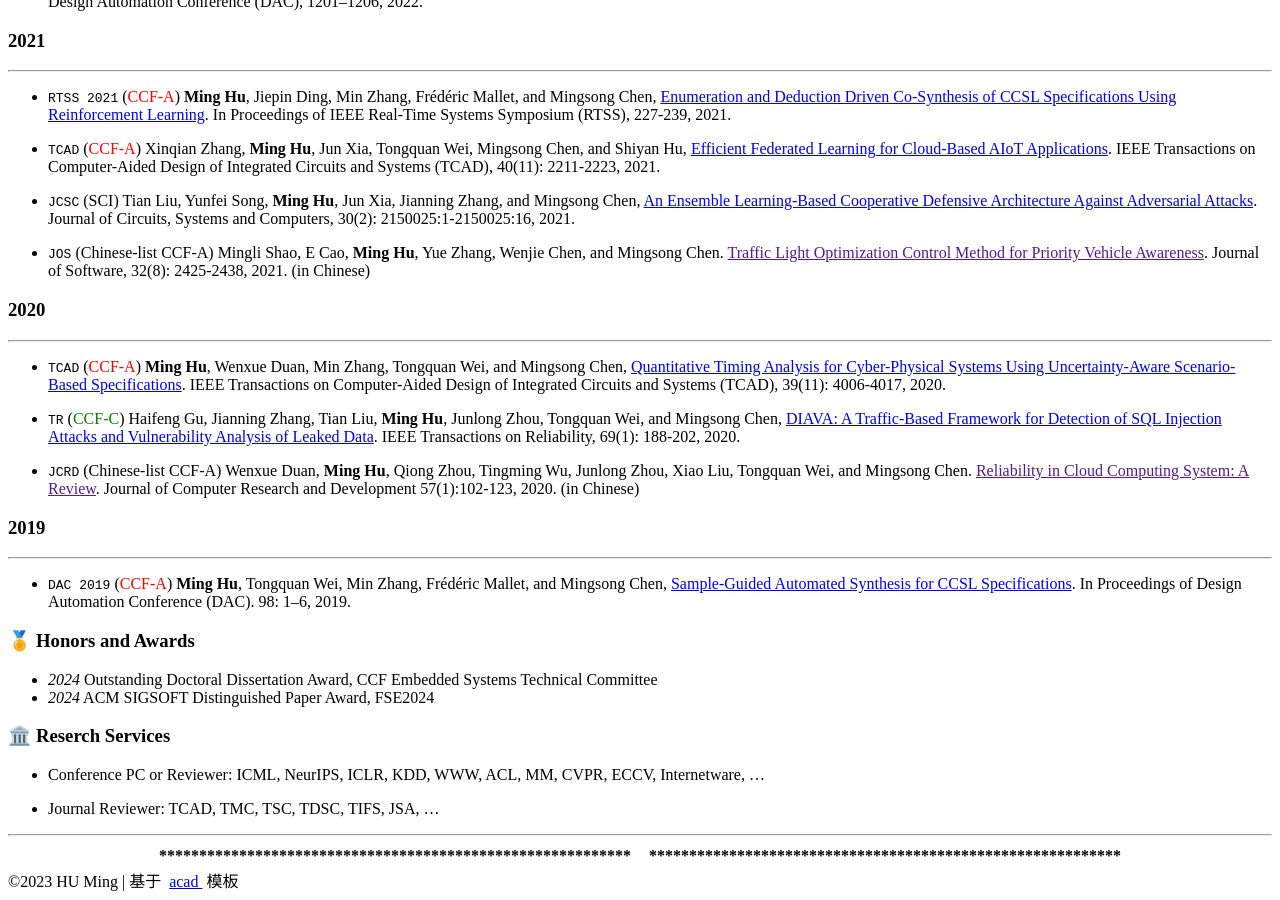
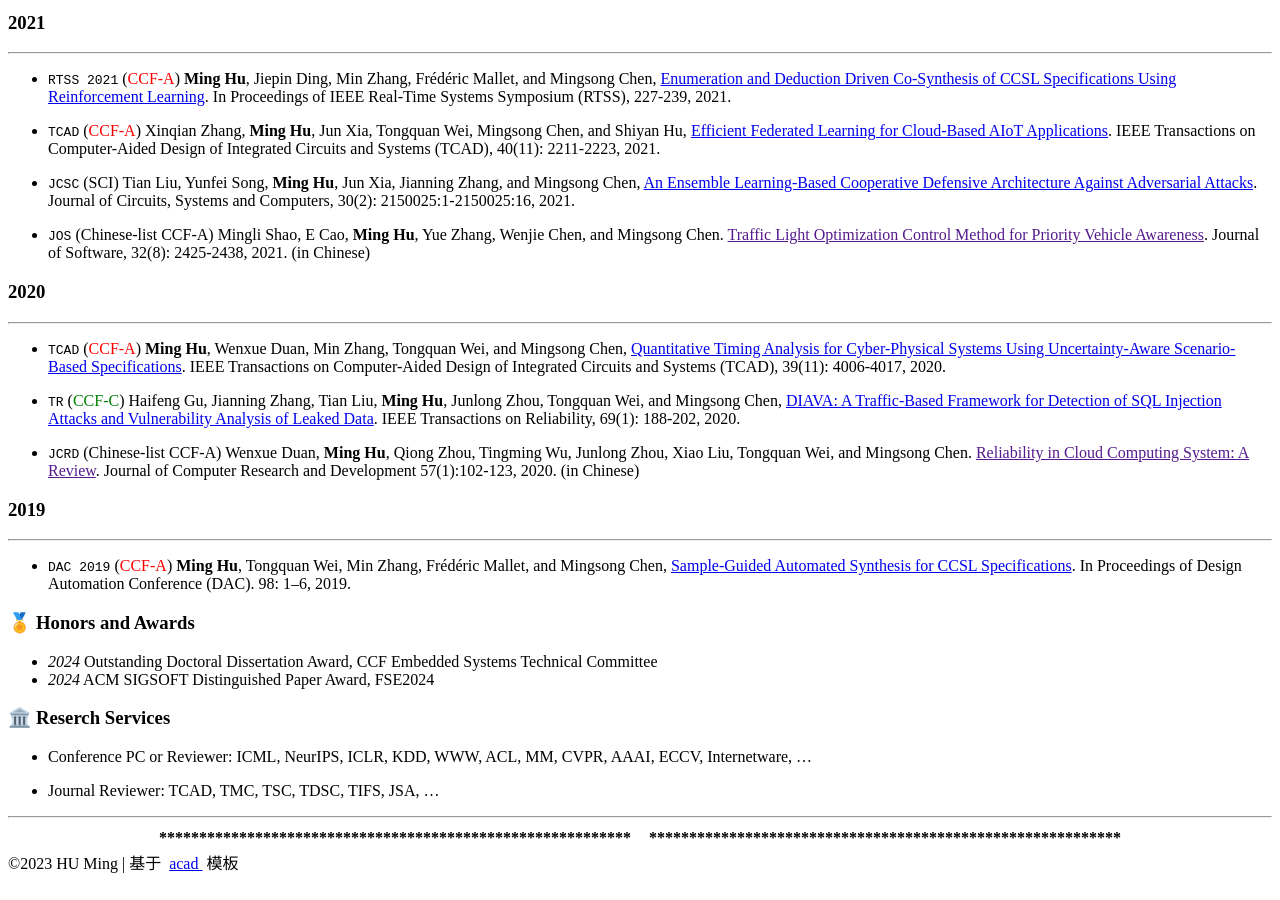
Before and after one commit to HUMingProfile/humingprofile.github.io, a Jekyll site: the page built from _pages/about.md, in a window 1280 px wide and 900 px high, scrolled down 5004 px. Built offline with Jekyll 4.4.1, drawn with Linux system fonts in a browser that asks for light colours; some web fonts are replaced; a script that is not in the unit is left out; some of the changed text lies outside the part shown.

Commit message:
Update about.md

```diff
--- a/_pages/about.md
+++ b/_pages/about.md
@@ -248,7 +248,7 @@ In addition, if you are interested in our research or have any questions, please
 
 # 🏛️ Reserch Services
 
-- Conference PC or Reviewer: ICML, NeurIPS, ICLR, KDD, WWW, ACL, MM, CVPR, ECCV, Internetware, ...
+- Conference PC or Reviewer: ICML, NeurIPS, ICLR, KDD, WWW, ACL, MM, CVPR, AAAI, ECCV, Internetware, ...
 
 - Journal Reviewer: TCAD, TMC, TSC, TDSC, TIFS, JSA, ...
 <!--- *2023-2024*, (<span style="color:red">Co-PI</span>) Efficient and Trustworthy Federated Learning System Design, MoE International Joint Lab of Trustworthy Software Open Research Project, 13K RMB-->
```
Also changed, not shown: other parts of _pages/about.md (+1 -1 lines).
